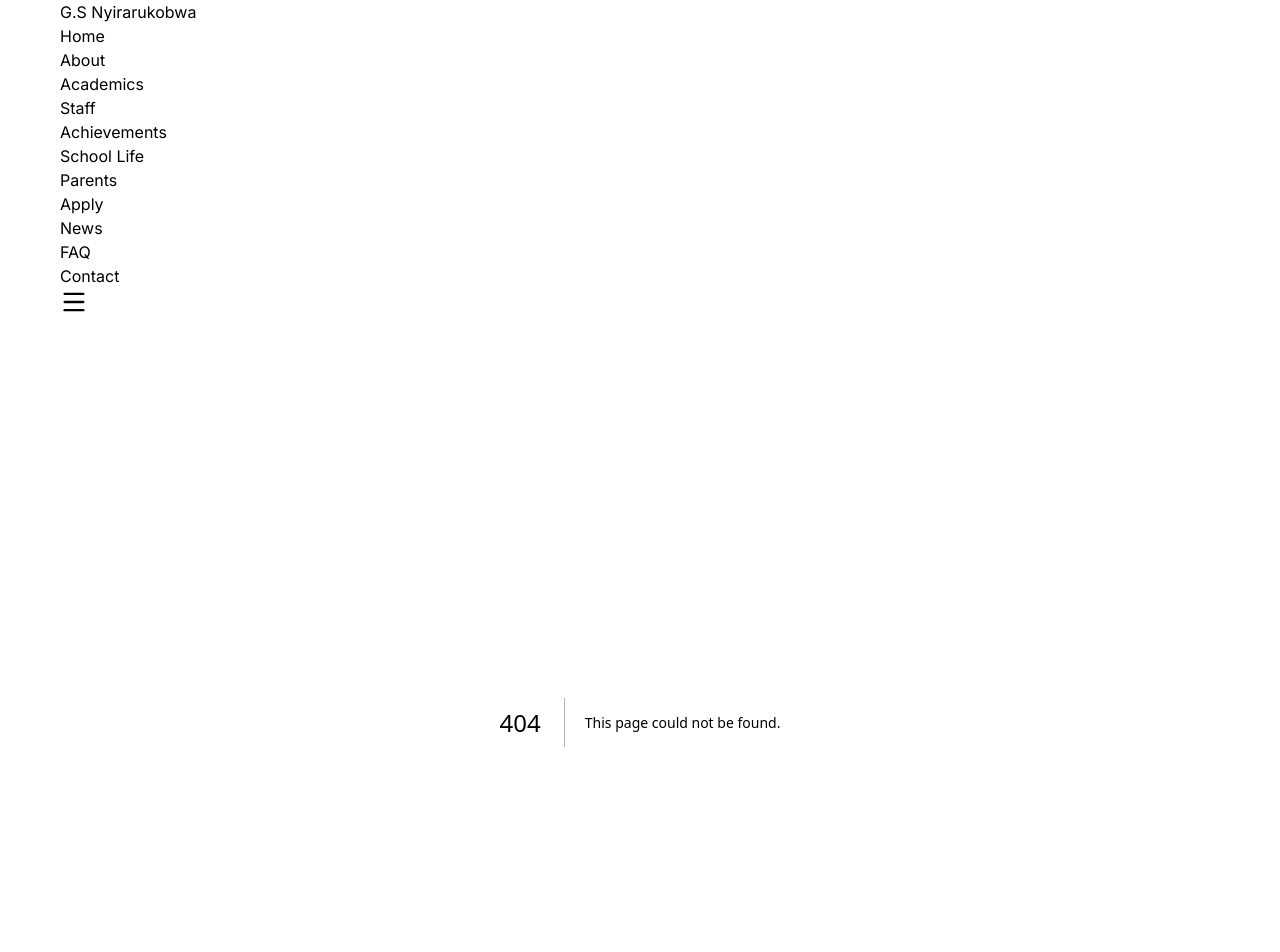
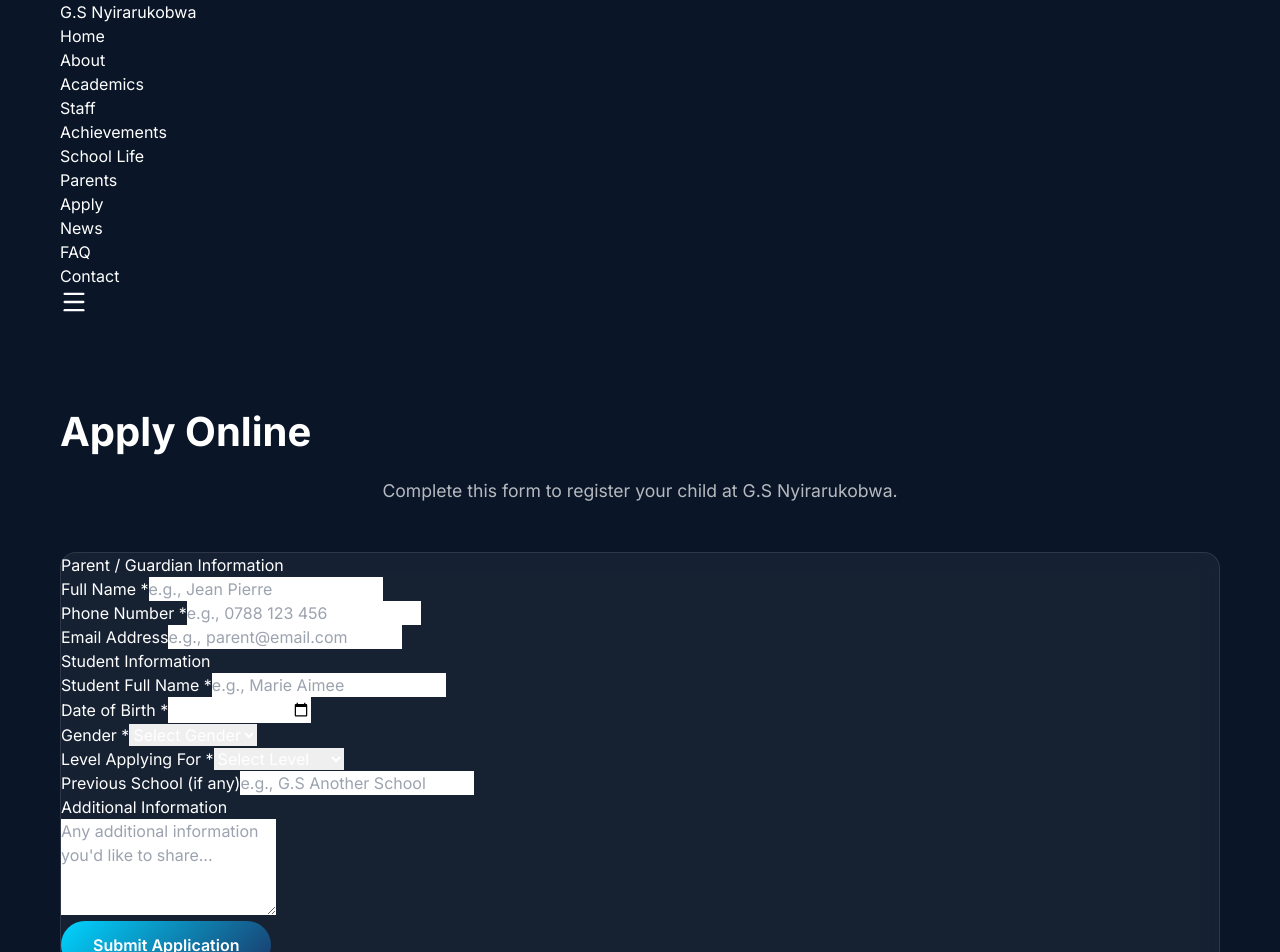
Before and after one commit to StomCodeV/GS-NYIRARUKOBWA, a Next.js app: page /apply in a window 1280 px wide. Before the commit this address had no page. Shown: the top 952 px of the page. Built offline with nearby package versions, Linux system fonts and the light colour scheme.

Commit message:
Create page.js

```diff
--- /dev/null
+++ b/app/apply/page.js
@@ -0,0 +1,238 @@
+'use client'
+
+import { useState } from 'react'
+import SectionTitle from '@/components/SectionTitle'
+
+export default function ApplyPage() {
+  const [formData, setFormData] = useState({
+    parentName: '',
+    phone: '',
+    email: '',
+    studentName: '',
+    studentDOB: '',
+    studentGender: '',
+    previousSchool: '',
+    levelApplying: '',
+    additionalInfo: '',
+  })
+
+  const [isSubmitting, setIsSubmitting] = useState(false)
+  const [isSubmitted, setIsSubmitted] = useState(false)
+  const [error, setError] = useState('')
+
+  const handleChange = (e) => {
+    setFormData({ ...formData, [e.target.name]: e.target.value })
+  }
+
+  const handleSubmit = async (e) => {
+    e.preventDefault()
+    setIsSubmitting(true)
+    setError('')
+
+    try {
+      const response = await fetch('/api/submit-application', {
+        method: 'POST',
+        headers: { 'Content-Type': 'application/json' },
+        body: JSON.stringify(formData),
+      })
+
+      if (response.ok) {
+        setIsSubmitted(true)
+        setFormData({
+          parentName: '',
+          phone: '',
+          email: '',
+          studentName: '',
+          studentDOB: '',
+          studentGender: '',
+          previousSchool: '',
+          levelApplying: '',
+          additionalInfo: '',
+        })
+      } else {
+        const data = await response.json()
+        setError(data.error || 'Something went wrong. Please try again.')
+      }
+    } catch (err) {
+      setError('Network error. Please check your connection and try again.')
+    } finally {
+      setIsSubmitting(false)
+    }
+  }
+
+  if (isSubmitted) {
+    return (
+      <div className="pt-32 section">
+        <div className="container text-center">
+          <div className="glass p-12 max-w-2xl mx-auto">
+            <div className="text-6xl mb-6">✅</div>
+            <h2 className="text-3xl font-bold mb-4">Application Submitted!</h2>
+            <p className="text-white/70 mb-6">
+              Thank you for applying to G.S Nyirarukobwa. We have received your application and will contact you soon.
+            </p>
+            <a href="/" className="btn-primary inline-block">Return Home</a>
+          </div>
+        </div>
+      </div>
+    )
+  }
+
+  return (
+    <div className="pt-32 section">
+      <div className="container max-w-3xl mx-auto">
+        <h1 className="section-title text-center">Apply Online</h1>
+        <p className="section-subtitle">
+          Complete this form to register your child at G.S Nyirarukobwa.
+        </p>
+
+        {error && (
+          <div className="bg-red-500/20 border border-red-500 text-red-400 p-4 rounded-lg mb-6">
+            {error}
+          </div>
+        )}
+
+        <form onSubmit={handleSubmit} className="glass p-8 space-y-6">
+          {/* Parent/Guardian Info */}
+          <div>
+            <h3 className="text-lg font-semibold mb-4 text-cyan">Parent / Guardian Information</h3>
+            <div className="grid grid-cols-1 md:grid-cols-2 gap-4">
+              <div>
+                <label className="block text-sm font-medium mb-2">Full Name *</label>
+                <input
+                  type="text"
+                  name="parentName"
+                  value={formData.parentName}
+                  onChange={handleChange}
+                  required
+                  className="w-full px-4 py-3 bg-white/5 border border-white/10 rounded-lg focus:border-cyan focus:outline-none transition text-white"
+                  placeholder="e.g., Jean Pierre"
+                />
+              </div>
+              <div>
+                <label className="block text-sm font-medium mb-2">Phone Number *</label>
+                <input
+                  type="tel"
+                  name="phone"
+                  value={formData.phone}
+                  onChange={handleChange}
+                  required
+                  className="w-full px-4 py-3 bg-white/5 border border-white/10 rounded-lg focus:border-cyan focus:outline-none transition text-white"
+                  placeholder="e.g., 0788 123 456"
+                />
+              </div>
+            </div>
+            <div className="mt-4">
+              <label className="block text-sm font-medium mb-2">Email Address</label>
+              <input
+                type="email"
+                name="email"
+                value={formData.email}
+                onChange={handleChange}
+                className="w-full px-4 py-3 bg-white/5 border border-white/10 rounded-lg focus:border-cyan focus:outline-none transition text-white"
+                placeholder="e.g., parent@email.com"
+              />
+            </div>
+          </div>
+
+          {/* Student Info */}
+          <div>
+            <h3 className="text-lg font-semibold mb-4 text-cyan">Student Information</h3>
+            <div className="grid grid-cols-1 md:grid-cols-2 gap-4">
+              <div>
+                <label className="block text-sm font-medium mb-2">Student Full Name *</label>
+                <input
+                  type="text"
+                  name="studentName"
+                  value={formData.studentName}
+                  onChange={handleChange}
+                  required
+                  className="w-full px-4 py-3 bg-white/5 border border-white/10 rounded-lg focus:border-cyan focus:outline-none transition text-white"
+                  placeholder="e.g., Marie Aimee"
+                />
+              </div>
+              <div>
+                <label className="block text-sm font-medium mb-2">Date of Birth *</label>
+                <input
+                  type="date"
+                  name="studentDOB"
+                  value={formData.studentDOB}
+                  onChange={handleChange}
+                  required
+                  className="w-full px-4 py-3 bg-white/5 border border-white/10 rounded-lg focus:border-cyan focus:outline-none transition text-white"
+                />
+              </div>
+            </div>
+            <div className="grid grid-cols-1 md:grid-cols-2 gap-4 mt-4">
+              <div>
+                <label className="block text-sm font-medium mb-2">Gender *</label>
+                <select
+                  name="studentGender"
+                  value={formData.studentGender}
+                  onChange={handleChange}
+                  required
+                  className="w-full px-4 py-3 bg-white/5 border border-white/10 rounded-lg focus:border-cyan focus:outline-none transition text-white"
+                >
+                  <option value="">Select Gender</option>
+                  <option value="Male">Male</option>
+                  <option value="Female">Female</option>
+                </select>
+              </div>
+              <div>
+                <label className="block text-sm font-medium mb-2">Level Applying For *</label>
+                <select
+                  name="levelApplying"
+                  value={formData.levelApplying}
+                  onChange={handleChange}
+                  required
+                  className="w-full px-4 py-3 bg-white/5 border border-white/10 rounded-lg focus:border-cyan focus:outline-none transition text-white"
+                >
+                  <option value="">Select Level</option>
+                  <option value="Nursery">Nursery</option>
+                  <option value="Lower Primary">Lower Primary</option>
+                  <option value="Upper Primary">Upper Primary</option>
+                  <option value="O-Level">O-Level</option>
+                </select>
+              </div>
+            </div>
+            <div className="mt-4">
+              <label className="block text-sm font-medium mb-2">Previous School (if any)</label>
+              <input
+                type="text"
+                name="previousSchool"
+                value={formData.previousSchool}
+                onChange={handleChange}
+                className="w-full px-4 py-3 bg-white/5 border border-white/10 rounded-lg focus:border-cyan focus:outline-none transition text-white"
+                placeholder="e.g., G.S Another School"
+              />
+            </div>
+          </div>
+
+          {/* Additional Info */}
+          <div>
+            <h3 className="text-lg font-semibold mb-4 text-cyan">Additional Information</h3>
+            <textarea
+              name="additionalInfo"
+              value={formData.additionalInfo}
+              onChange={handleChange}
+              rows="4"
+              className="w-full px-4 py-3 bg-white/5 border border-white/10 rounded-lg focus:border-cyan focus:outline-none transition text-white"
+              placeholder="Any additional information you'd like to share..."
+            />
+          </div>
+
+          <button
+            type="submit"
+            disabled={isSubmitting}
+            className="btn-primary w-full disabled:opacity-50 disabled:cursor-not-allowed"
+          >
+            {isSubmitting ? 'Submitting...' : 'Submit Application'}
+          </button>
+
+          <p className="text-white/40 text-xs text-center">
+            By submitting this form, you agree to the school's data collection policies.
+          </p>
+        </form>
+      </div>
+    </div>
+  )
+}
```
